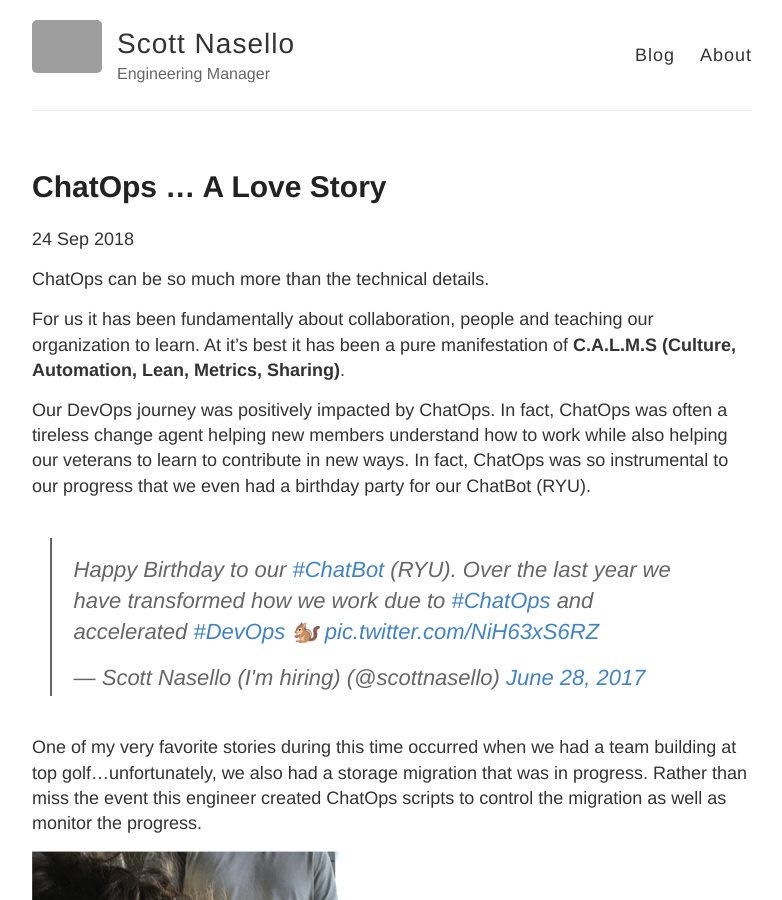
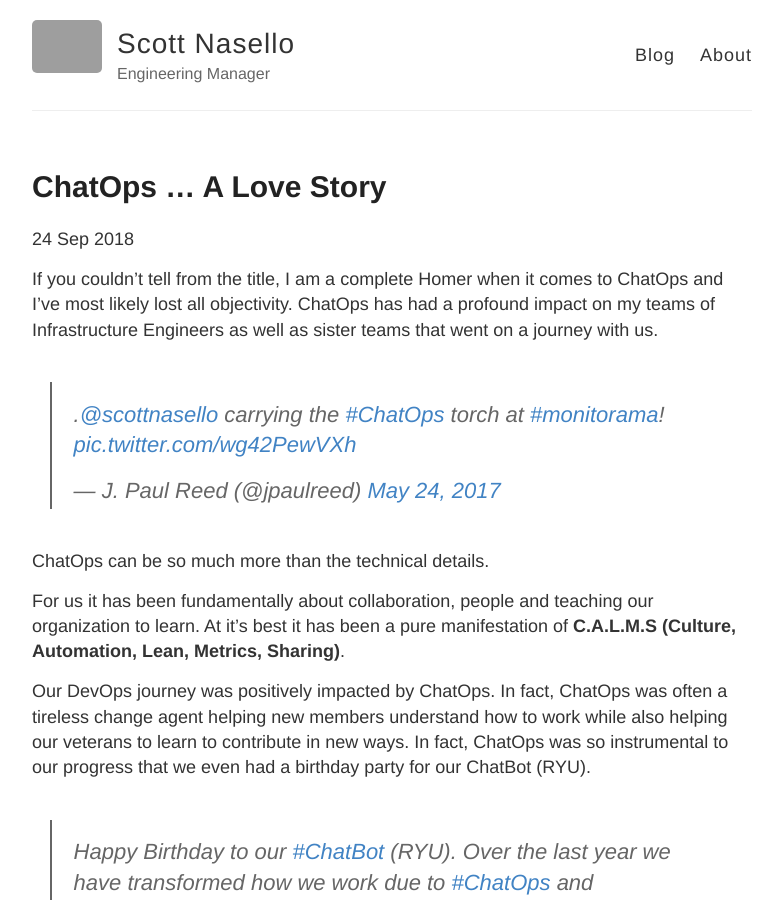
Before and after one commit to scottnasello/scottnasello.github.io, a Jekyll site: the page built from _posts/2018-09-24-ChatOps.md, in a window 1280 px wide and 900 px high. Shown: the whole window, without its empty margins (248-1030 px from the left). Built offline with Jekyll 4.4.1, drawn with Linux system fonts in a browser that asks for light colours; comment, search, counter and statistics services are not loaded; grey boxes are pictures that could not be loaded.

Commit message:
ChatOps refinement

```diff
--- a/_posts/2018-09-24-ChatOps.md
+++ b/_posts/2018-09-24-ChatOps.md
@@ -3,6 +3,12 @@ layout: post
 title: ChatOps ... A Love Story
 excerpt: ChatOps was so instrumental to our progress that we even had a birthday part for our ChatBot (RYU)
 ---
+
+If you couldn't tell from the title, I am a complete Homer when it comes to ChatOps and I've most likely lost all objectivity.  ChatOps has had a profound impact on my teams of Infrastructure Engineers as well as sister teams that went on a journey with us.
+
+<blockquote class="twitter-tweet tw-align-center" data-lang="en"><p lang="en" dir="ltr">.<a href="https://twitter.com/scottnasello?ref_src=twsrc%5Etfw">@scottnasello</a> carrying the <a href="https://twitter.com/hashtag/ChatOps?src=hash&amp;ref_src=twsrc%5Etfw">#ChatOps</a> torch at <a href="https://twitter.com/hashtag/monitorama?src=hash&amp;ref_src=twsrc%5Etfw">#monitorama</a>! <a href="https://t.co/wg42PewVXh">pic.twitter.com/wg42PewVXh</a></p>&mdash; J. Paul Reed (@jpaulreed) <a href="https://twitter.com/jpaulreed/status/867174845083041792?ref_src=twsrc%5Etfw">May 24, 2017</a></blockquote>
+<script async src="https://platform.twitter.com/widgets.js" charset="utf-8"></script>
+
 
 ChatOps can be so much more than the technical details.
 
```
